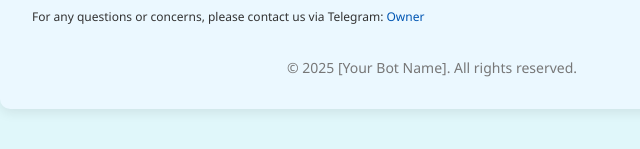
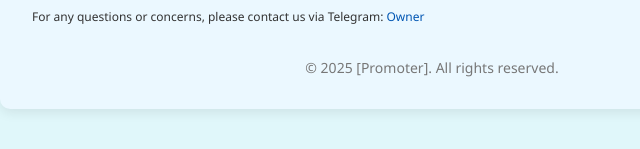
Before and after one commit to botdevofficial/Privacy-policy-, a plain HTML site: page index.html in a window 1280 px wide. Shown: the part 573-722 px from the top of the page, 208-848 px from the left. Drawn offline with Linux system fonts and the light colour scheme.

Commit message:
Update and rename index_privacy.html to index.html

```diff
--- a/index_privacy.html
+++ b/index.html
@@ -3,7 +3,7 @@
 <head>
     <meta charset="UTF-8" />
     <meta name="viewport" content="width=device-width, initial-scale=1" />
-    <title>Privacy Policy | [Your Bot Name]</title>
+    <title>Privacy Policy | [Promoter bot]</title>
     <style>
         :root {
             --main-color: #2a2f45;
@@ -88,7 +88,7 @@
         <p>For any questions or concerns, please contact us via Telegram: <a href="https://t.me/Gojo16s">Owner</a></p>
 
         <footer>
-            &copy; 2025 [Your Bot Name]. All rights reserved.
+            &copy; 2025 [Promoter]. All rights reserved.
         </footer>
     </div>
 </body>
```
